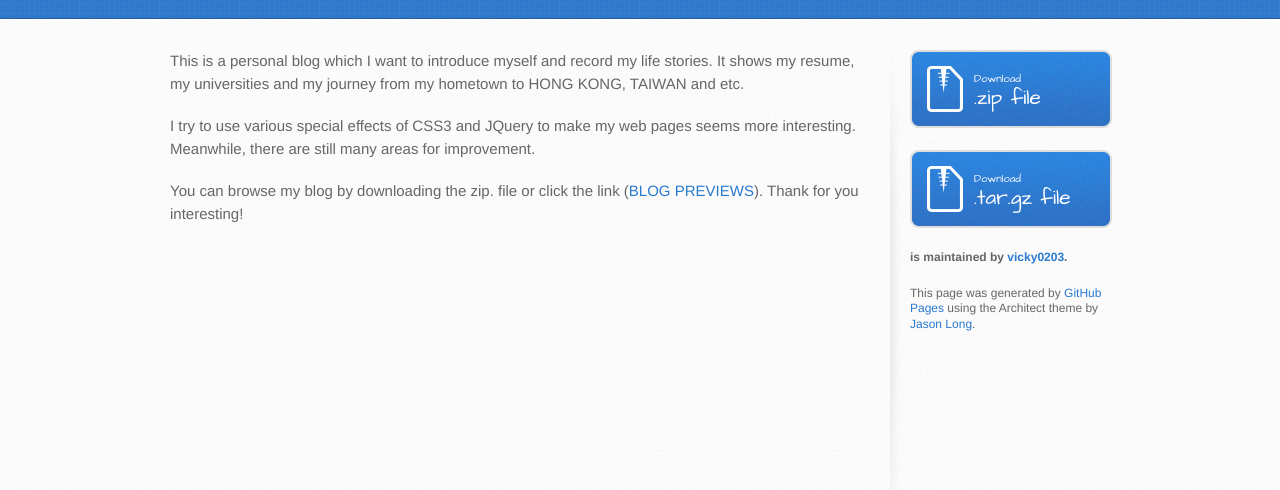
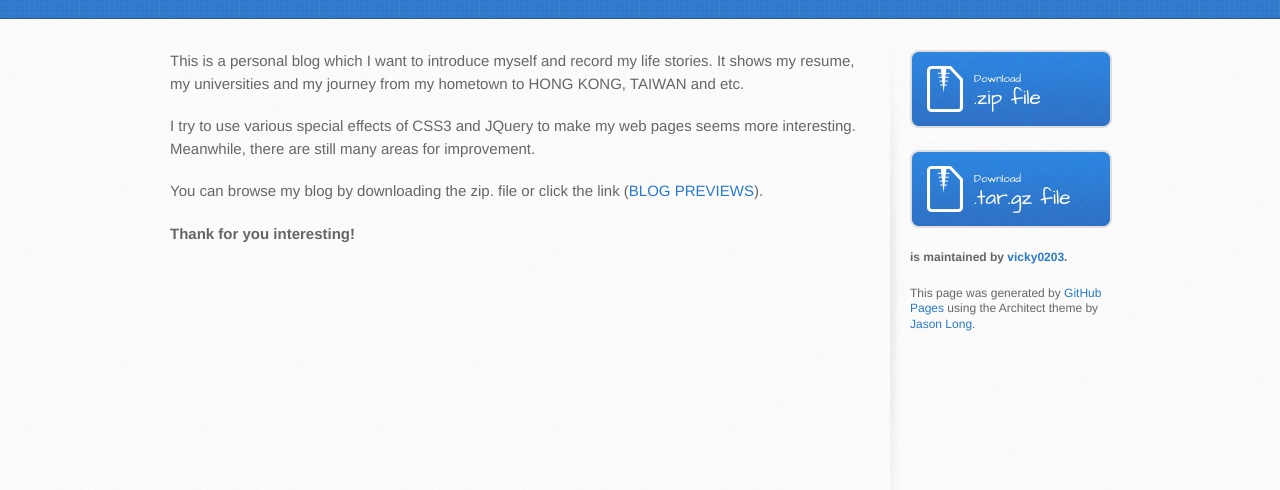
Before and after one commit to vicky0203/BLOG, a plain HTML site: page index.html in a window 1280 px wide. Shown: the part 182-672 px from the top of the page. Drawn offline with Linux system fonts and the light colour scheme.

Commit message:
Create gh-pages branch via GitHub

```diff
--- a/index.html
+++ b/index.html
@@ -32,7 +32,9 @@
 
 <p>I try to use various special effects of CSS3 and JQuery to make my web pages seems more interesting. Meanwhile, there are still many areas for improvement. </p>
 
-<p>You can browse my blog by downloading the zip. file or click the link (<a href="http://htmlpreview.github.io/?https://github.com/vicky0203/BLOG/blob/master/main.html">BLOG PREVIEWS</a>). Thank for you interesting!</p>
+<p>You can browse my blog by downloading the zip. file or click the link (<a href="http://htmlpreview.github.io/?https://github.com/vicky0203/BLOG/blob/master/main.html">BLOG PREVIEWS</a>). </p>
+
+<p><strong>Thank for you interesting!</strong></p>
         </section>
 
         <aside id="sidebar">
--- a/params.json
+++ b/params.json
@@ -1 +1 @@
-{"name":"Blog","tagline":"My Web Pages","body":"This is a personal blog which I want to introduce myself and record my life stories. It shows my resume, my universities and my journey from my hometown to HONG KONG, TAIWAN and etc.  \r\n\r\nI try to use various special effects of CSS3 and JQuery to make my web pages seems more interesting. Meanwhile, there are still many areas for improvement. \r\n\r\nYou can browse my blog by downloading the zip. file or click the link ([BLOG PREVIEWS](http://htmlpreview.github.io/?https://github.com/vicky0203/BLOG/blob/master/main.html)). Thank for you interesting!","google":"","note":"Don't delete this file! It's used internally to help with page regeneration."}
+{"name":"Blog","tagline":"My Web Pages","body":"This is a personal blog which I want to introduce myself and record my life stories. It shows my resume, my universities and my journey from my hometown to HONG KONG, TAIWAN and etc.  \r\n\r\nI try to use various special effects of CSS3 and JQuery to make my web pages seems more interesting. Meanwhile, there are still many areas for improvement. \r\n\r\nYou can browse my blog by downloading the zip. file or click the link ([BLOG PREVIEWS](http://htmlpreview.github.io/?https://github.com/vicky0203/BLOG/blob/master/main.html)). \r\n\r\n**Thank for you interesting!**","google":"","note":"Don't delete this file! It's used internally to help with page regeneration."}
```
